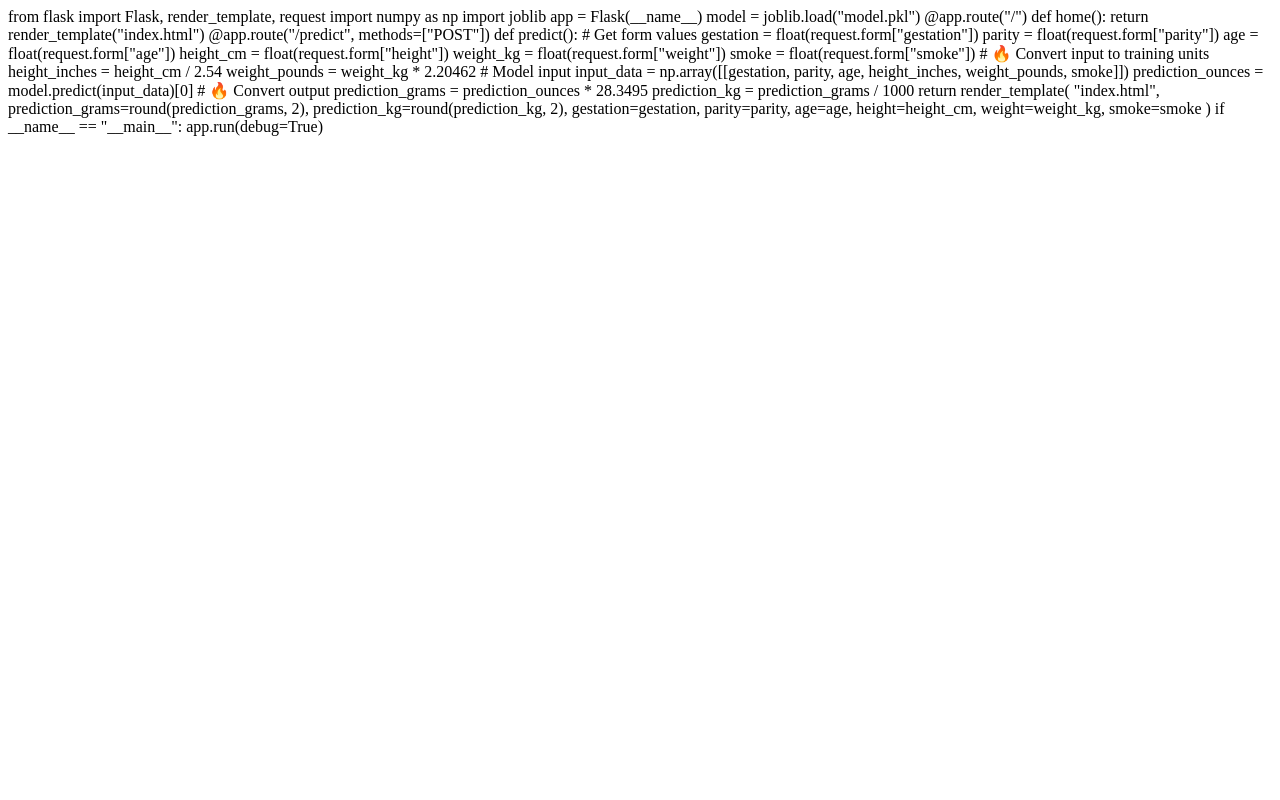
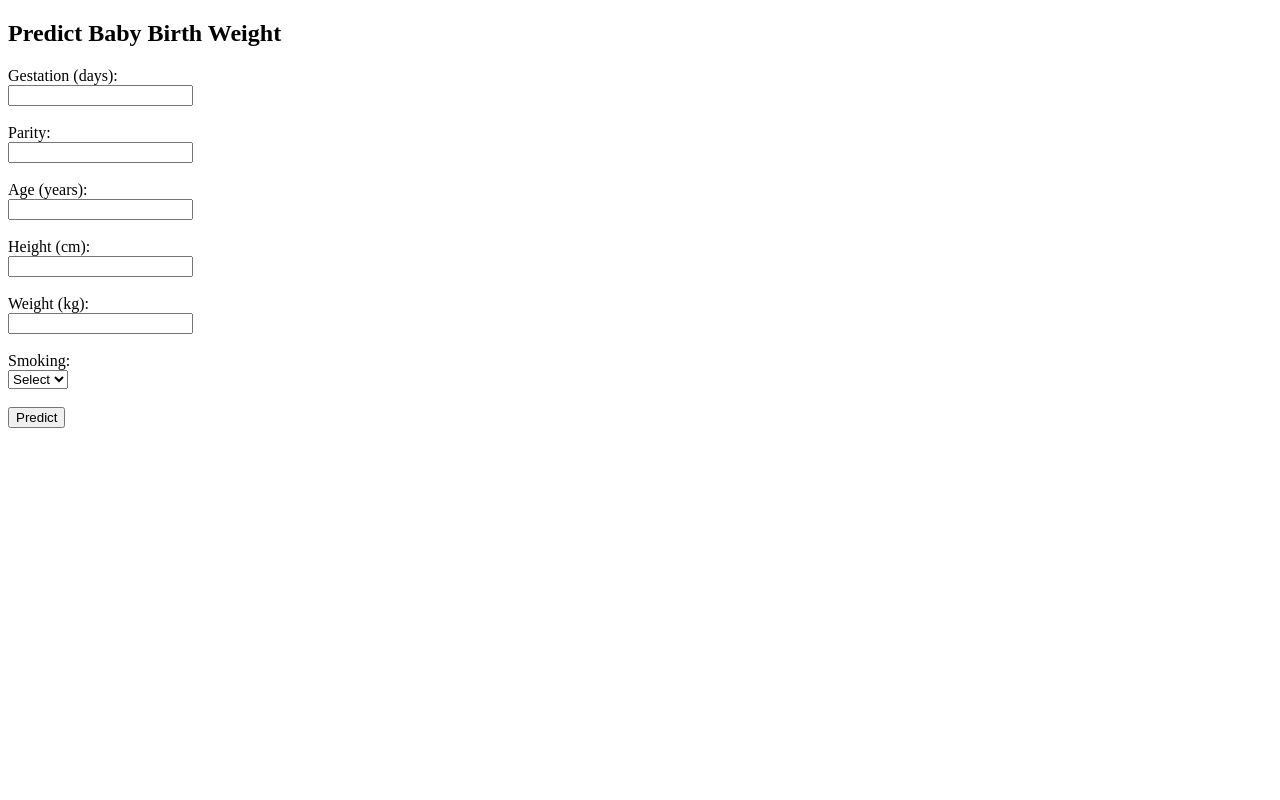
Before and after one commit to jayasri21072006/birth_weight_predictor, a Flask app: page / in a window 1280 px wide. Run offline with Flask 3, Linux system fonts and the light colour scheme.

Commit message:
Update index.html

```diff
--- a/templates/index.html
+++ b/templates/index.html
@@ -1,50 +1,46 @@
-from flask import Flask, render_template, request
-import numpy as np
-import joblib
+<!DOCTYPE html>
+<html>
+<head>
+    <title>Birth Weight Prediction</title>
+</head>
+<body>
 
-app = Flask(__name__)
+    <h2>Predict Baby Birth Weight</h2>
 
-model = joblib.load("model.pkl")
+    <form action="/predict" method="POST">
 
-@app.route("/")
-def home():
-    return render_template("index.html")
+        <label>Gestation (days):</label><br>
+        <input type="number" name="gestation" value="{{ gestation or '' }}" required><br><br>
 
-@app.route("/predict", methods=["POST"])
-def predict():
+        <label>Parity:</label><br>
+        <input type="number" name="parity" value="{{ parity or '' }}" required><br><br>
 
-    # Get form values
-    gestation = float(request.form["gestation"])
-    parity = float(request.form["parity"])
-    age = float(request.form["age"])
-    height_cm = float(request.form["height"])
-    weight_kg = float(request.form["weight"])
-    smoke = float(request.form["smoke"])
+        <label>Age (years):</label><br>
+        <input type="number" name="age" value="{{ age or '' }}" required><br><br>
 
-    # 🔥 Convert input to training units
-    height_inches = height_cm / 2.54
-    weight_pounds = weight_kg * 2.20462
+        <label>Height (cm):</label><br>
+        <input type="number" name="height" value="{{ height or '' }}" required><br><br>
 
-    # Model input
-    input_data = np.array([[gestation, parity, age, height_inches, weight_pounds, smoke]])
+        <label>Weight (kg):</label><br>
+        <input type="number" name="weight" value="{{ weight or '' }}" required><br><br>
 
-    prediction_ounces = model.predict(input_data)[0]
+        <label>Smoking:</label><br>
+        <select name="smoke" required>
+            <option value="">Select</option>
+            <option value="0" {% if smoke == 0.0 %}selected{% endif %}>No</option>
+            <option value="1" {% if smoke == 1.0 %}selected{% endif %}>Yes</option>
+        </select><br><br>
 
-    # 🔥 Convert output
-    prediction_grams = prediction_ounces * 28.3495
-    prediction_kg = prediction_grams / 1000
+        <button type="submit">Predict</button>
 
-    return render_template(
-        "index.html",
-        prediction_grams=round(prediction_grams, 2),
-        prediction_kg=round(prediction_kg, 2),
-        gestation=gestation,
-        parity=parity,
-        age=age,
-        height=height_cm,
-        weight=weight_kg,
-        smoke=smoke
-    )
+    </form>
 
-if __name__ == "__main__":
-    app.run(debug=True)
+    {% if prediction_kg %}
+        <hr>
+        <h3>Predicted Birth Weight:</h3>
+        <p><strong>{{ prediction_grams }} grams</strong></p>
+        <p><strong>{{ prediction_kg }} kg</strong></p>
+    {% endif %}
+
+</body>
+</html>
```
